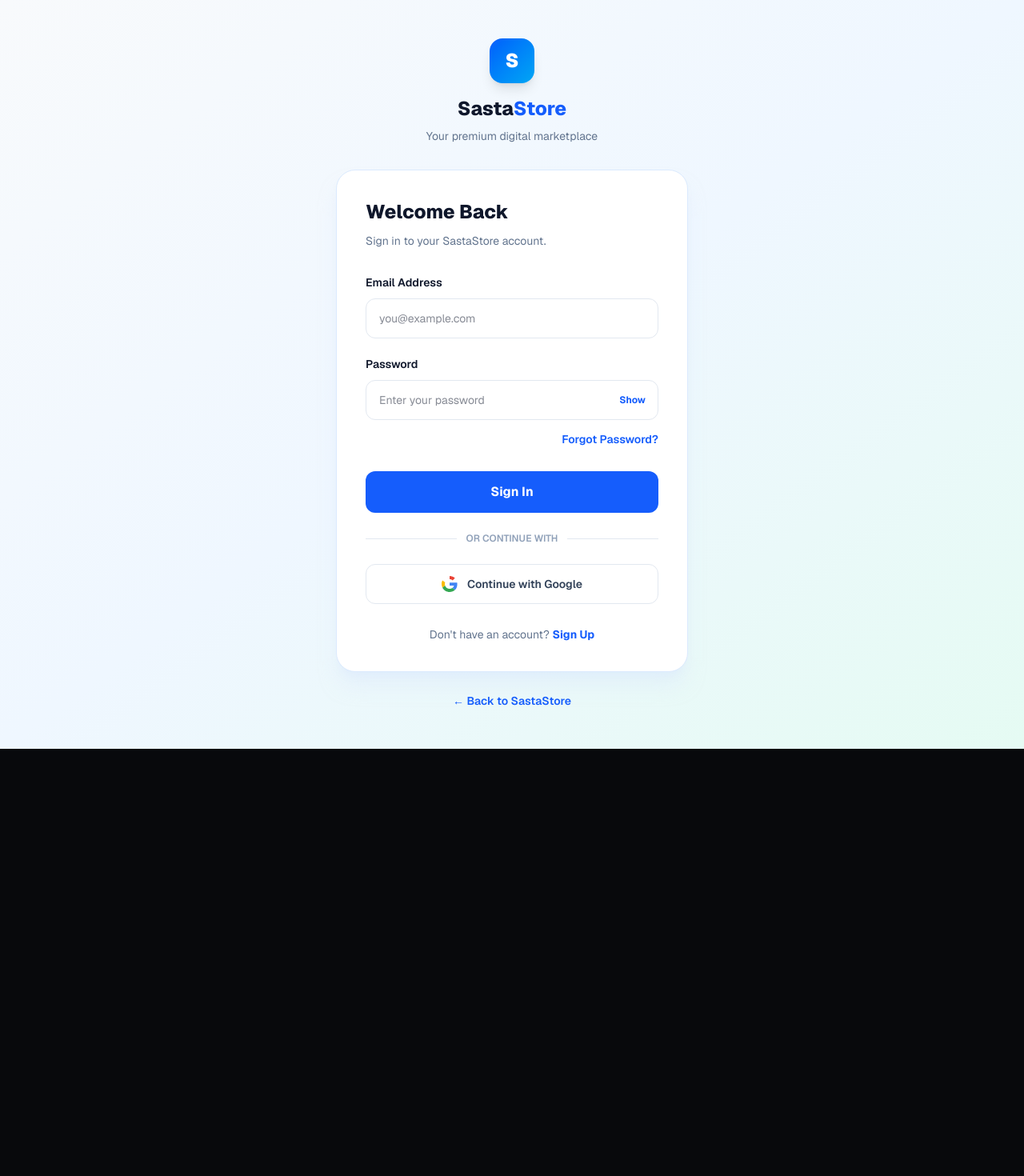
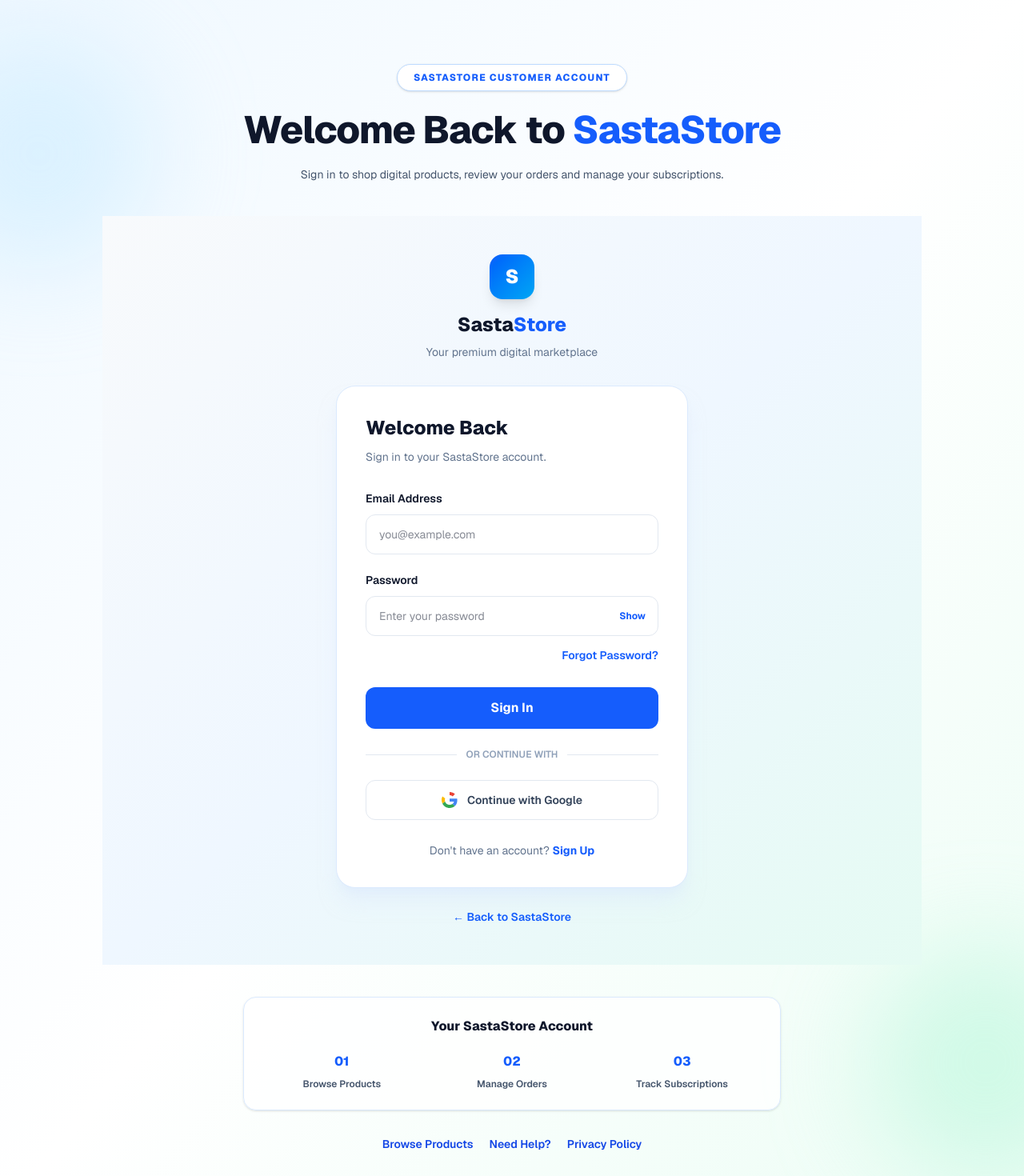
Before and after one commit to scottburchill51-beep/sastastore0, a Next.js app: page /login in a window 1280 px wide. Shown: the top 1470 px of the page at 80% size. Before the commit the page ends 936 px from the top, so only its background shows below. Built offline with nearby package versions, Linux system fonts and the light colour scheme.

Commit message:
Update page.tsx

```diff
--- a/src/app/login/page.tsx
+++ b/src/app/login/page.tsx
@@ -1,14 +1,108 @@
+
+import Link from "next/link";
 
 import { AuthForm } from "@/components/auth/AuthForm";
+import { Container } from "@/components/ui/Container";
 
 export const metadata = {
   title: "Log In | SastaStore",
+  description:
+    "Sign in to your SastaStore account to manage digital subscriptions, view orders and track purchases.",
   robots: {
     index: false,
     follow: false,
   },
 };
 
-export default function Page() {
-  return <AuthForm mode="login" />;
+export default function LoginPage() {
+  return (
+    <main className="relative min-h-screen overflow-hidden bg-gradient-to-br from-[#EFF8FF] via-white to-[#ECFDF5] text-slate-900">
+      <div className="pointer-events-none absolute -left-24 top-12 h-72 w-72 rounded-full bg-sky-200/40 blur-3xl" />
+      <div className="pointer-events-none absolute -right-24 bottom-12 h-72 w-72 rounded-full bg-emerald-200/40 blur-3xl" />
+
+      <Container>
+        <div className="relative mx-auto max-w-5xl py-12 sm:py-20">
+          <div className="mb-9 text-center">
+            <span className="inline-flex rounded-full border border-blue-200 bg-white px-5 py-2 text-xs font-extrabold uppercase tracking-widest text-blue-600 shadow-sm">
+              SastaStore Customer Account
+            </span>
+
+            <h1 className="mt-6 text-3xl font-extrabold tracking-tight sm:text-5xl">
+              Welcome Back to{" "}
+              <span className="text-blue-600">
+                SastaStore
+              </span>
+            </h1>
+
+            <p className="mx-auto mt-4 max-w-xl text-sm leading-8 text-slate-600">
+              Sign in to shop digital products,
+              review your orders and manage your
+              subscriptions.
+            </p>
+          </div>
+
+          {/* Existing authentication component */}
+          <AuthForm mode="login" />
+
+          <div className="mx-auto mt-10 max-w-2xl rounded-2xl border border-blue-100 bg-white/80 p-6 shadow-sm">
+            <h2 className="text-center text-base font-extrabold">
+              Your SastaStore Account
+            </h2>
+
+            <div className="mt-5 grid gap-4 sm:grid-cols-3">
+              <div className="text-center">
+                <p className="font-extrabold text-blue-600">
+                  01
+                </p>
+                <p className="mt-2 text-xs font-semibold text-slate-600">
+                  Browse Products
+                </p>
+              </div>
+
+              <div className="text-center">
+                <p className="font-extrabold text-blue-600">
+                  02
+                </p>
+                <p className="mt-2 text-xs font-semibold text-slate-600">
+                  Manage Orders
+                </p>
+              </div>
+
+              <div className="text-center">
+                <p className="font-extrabold text-blue-600">
+                  03
+                </p>
+                <p className="mt-2 text-xs font-semibold text-slate-600">
+                  Track Subscriptions
+                </p>
+              </div>
+            </div>
+          </div>
+
+          <div className="mt-8 flex flex-wrap justify-center gap-5 text-sm font-semibold">
+            <Link
+              href="/products"
+              className="text-blue-700 hover:underline"
+            >
+              Browse Products
+            </Link>
+
+            <Link
+              href="/contact"
+              className="text-blue-700 hover:underline"
+            >
+              Need Help?
+            </Link>
+
+            <Link
+              href="/privacy"
+              className="text-blue-700 hover:underline"
+            >
+              Privacy Policy
+            </Link>
+          </div>
+        </div>
+      </Container>
+    </main>
+  );
 }
```
